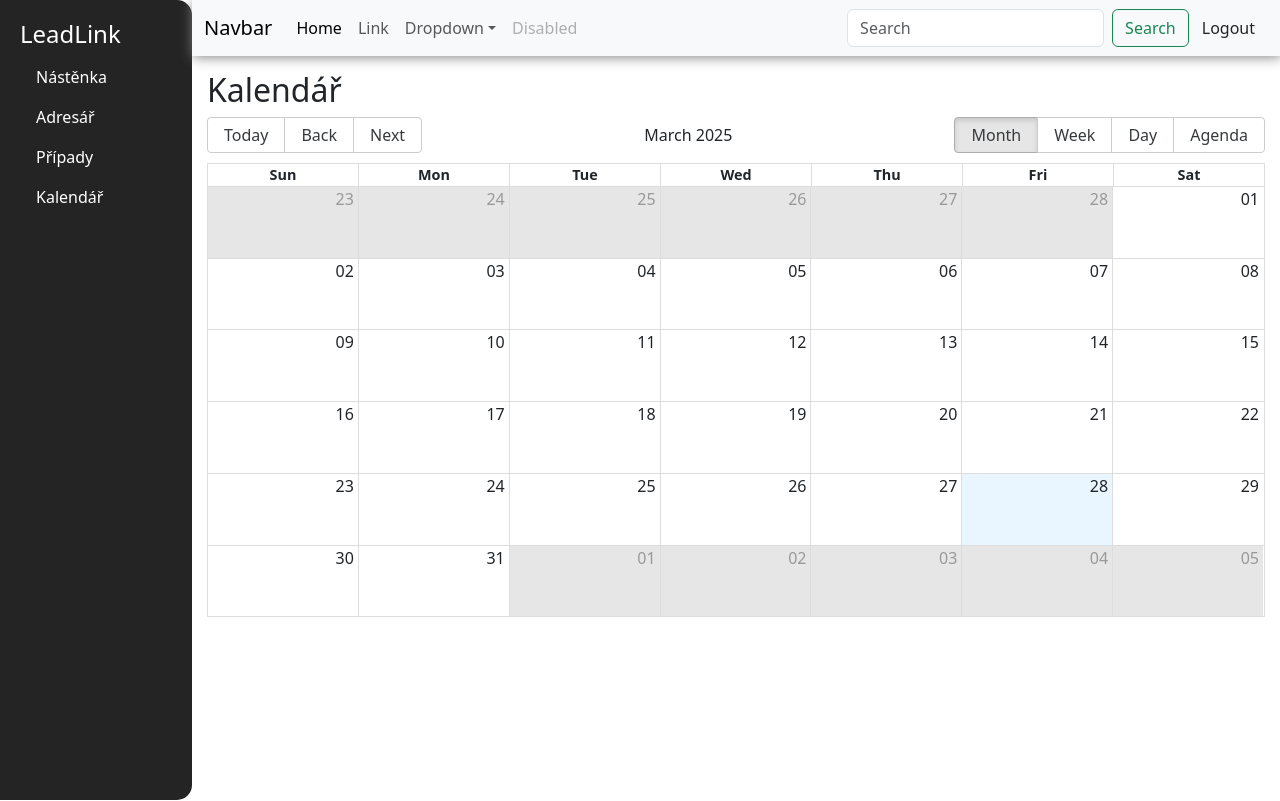
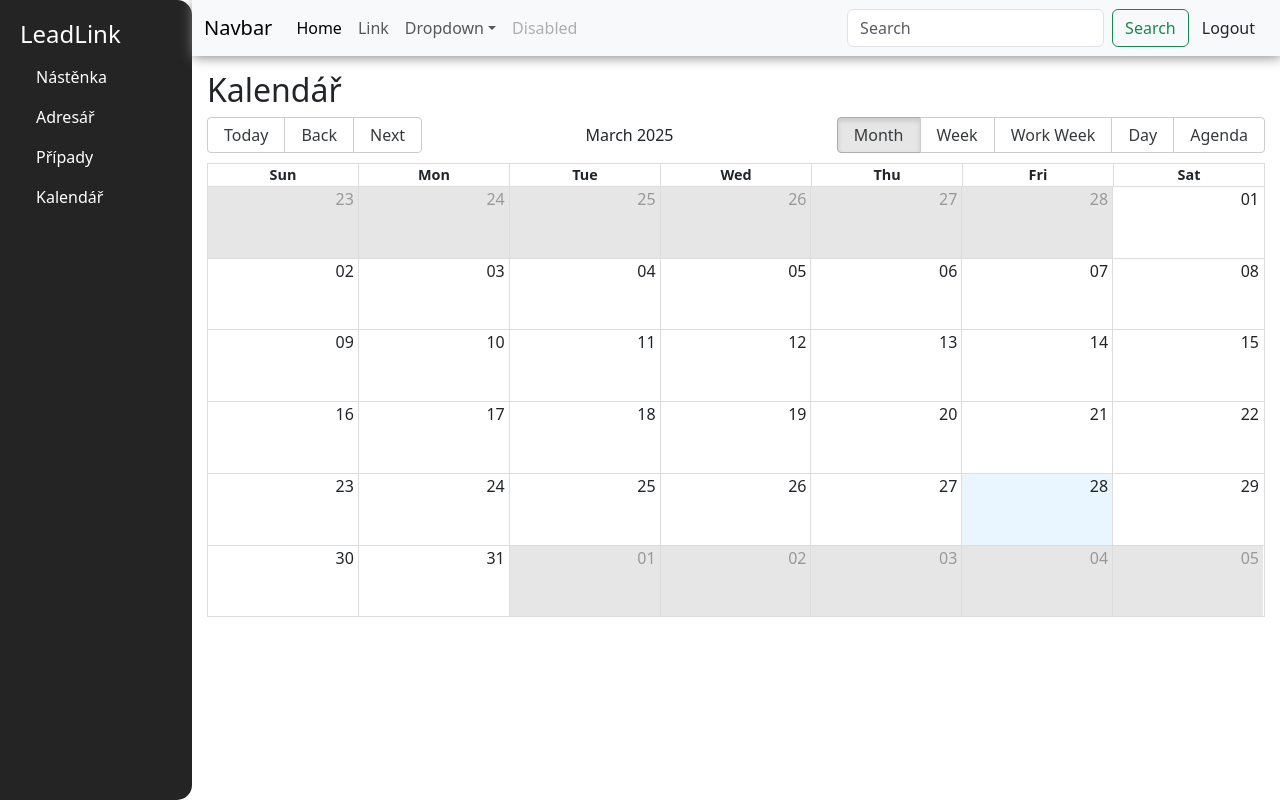
Before and after one commit to martinakvasnickova/LeadLink-CRM, a React (Create React App) app in the folder frontend/: page /user-calendar in a window 1280 px wide. Built offline with nearby package versions, Linux system fonts and the light colour scheme; sample sign-in values are in the browser's storage.

Commit message:
usercalendar

```diff
--- a/frontend/src/pages/private/UserCalendar.js
+++ b/frontend/src/pages/private/UserCalendar.js
@@ -10,6 +10,7 @@ import NavbarPrivate from '../../components/nav/NavbarPrivate';
 export default function UserCalendar() {
   const localizer = momentLocalizer(moment);
   const [events, setEvents] = useState([]);
+  const [view, setView] = useState(Views.MONTH);
 
   useEffect(() => {
     setEvents([
@@ -45,9 +46,10 @@ export default function UserCalendar() {
           endAccessor="end"
           style={{ height: 500 }}
           onSelectEvent={handleSelectEvent}
-          views={[Views.MONTH, Views.WEEK, Views.DAY, Views.AGENDA]} // Povolená zobrazení
-          defaultView={Views.MONTH} // Výchozí zobrazení
-          toolbar={true} // ✅ Zajištění zobrazení toolbaru
+          views={Object.values(Views)}
+          defaultView={view}
+          onView={(newView) => setView(newView)}
+          toolbar={true}
         />
       </main>
     </div>
```
